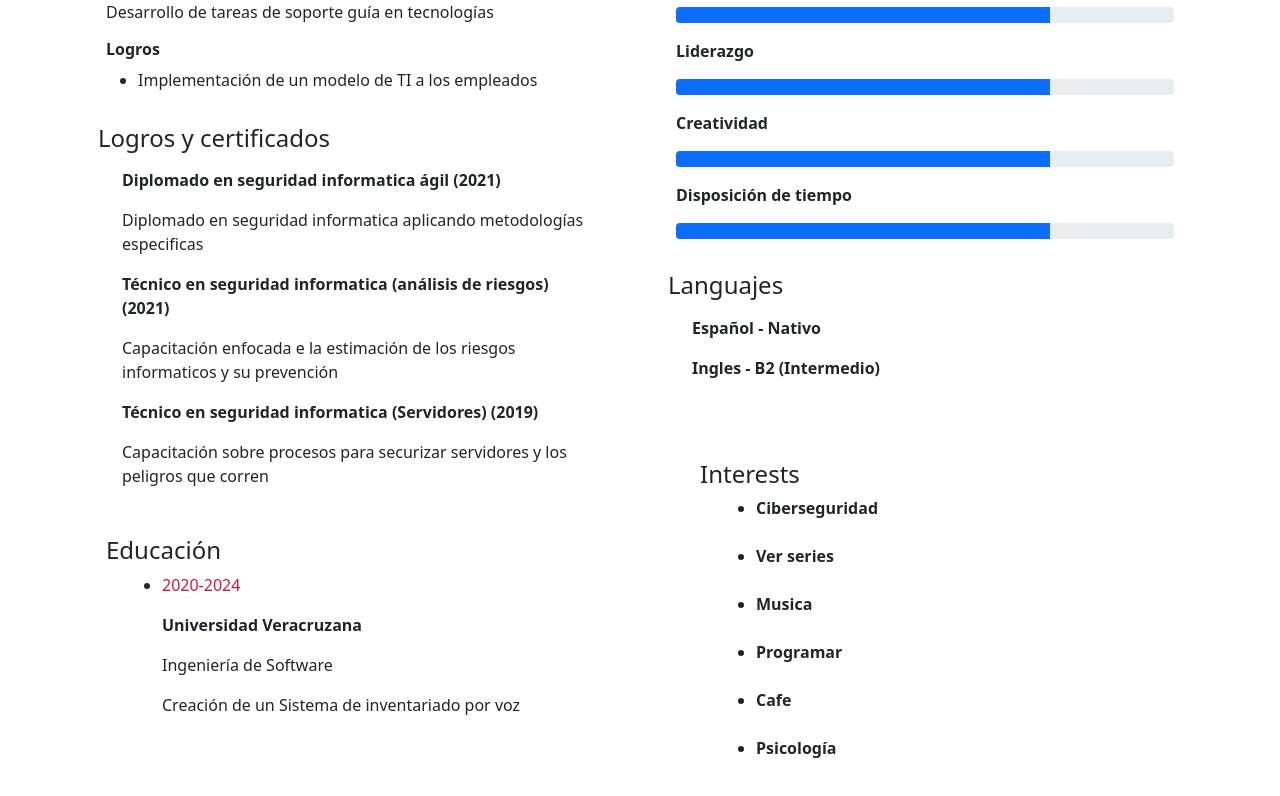
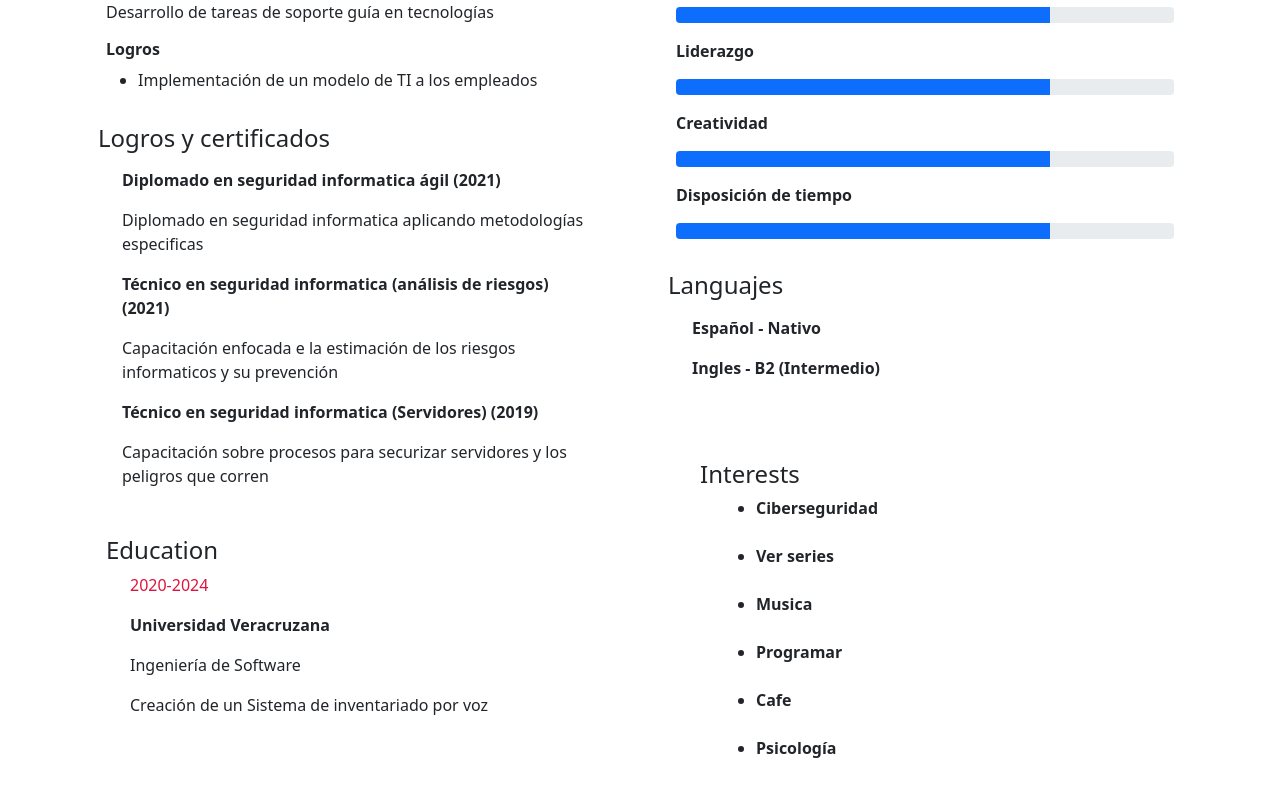
Before and after one commit to Adpsec/adpsec.github.io, an Angular app: page / in a window 1280 px wide. Shown: the part 703-1499 px from the top of the page. Built offline with nearby package versions, Linux system fonts and the light colour scheme.

Commit message:
Arreglo de detalles

```diff
--- a/src/app/components/education/education.component.html
+++ b/src/app/components/education/education.component.html
@@ -1,9 +1,9 @@
 <div class="container mt-3">
-    <h4>Educación</h4>
+    <h4>Education</h4>
 <div class="container" *ngFor="let edu of educationExperiencies">
     <div class="row">
       <div class="col-sm">
-        <ul>
+        <ul class="list-unstyled">
             <li>
                 <p id="fecha">{{edu.fecha}}</p>
                 <p><b>{{edu.nombre}}</b></p>
```
Also changed, not shown: 1 other file (tests, documents, lock files or other folders).
